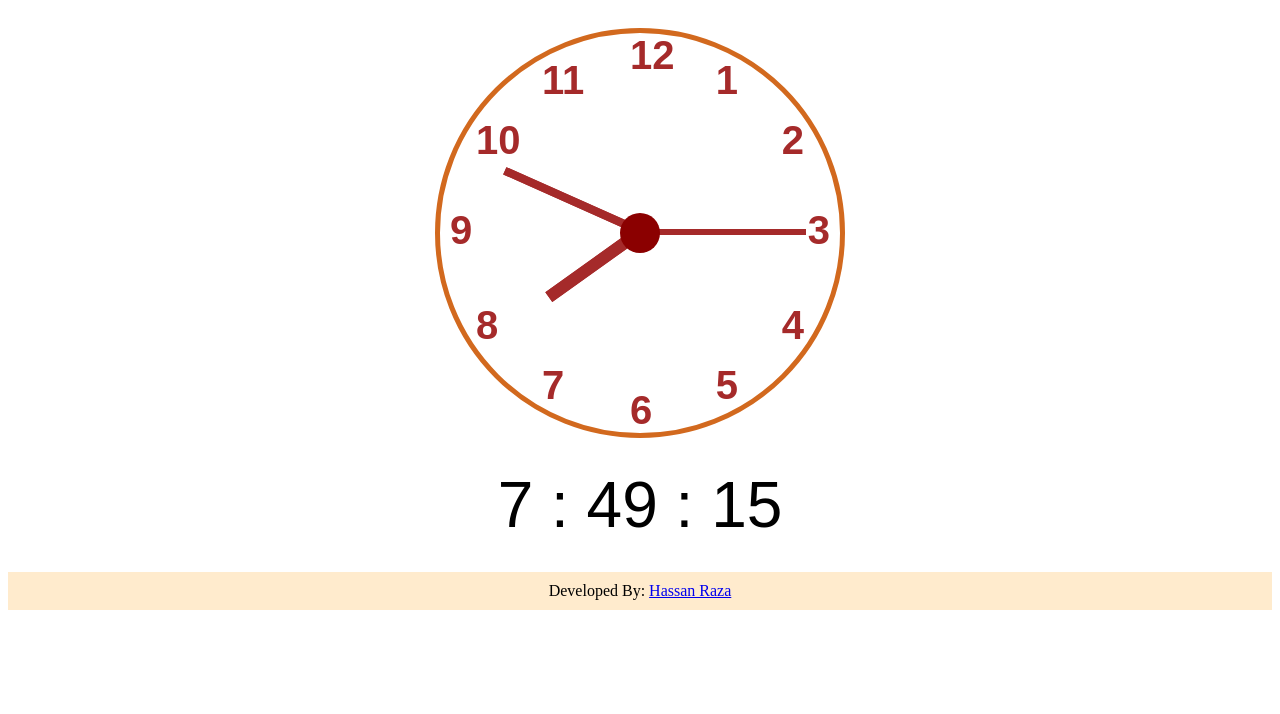
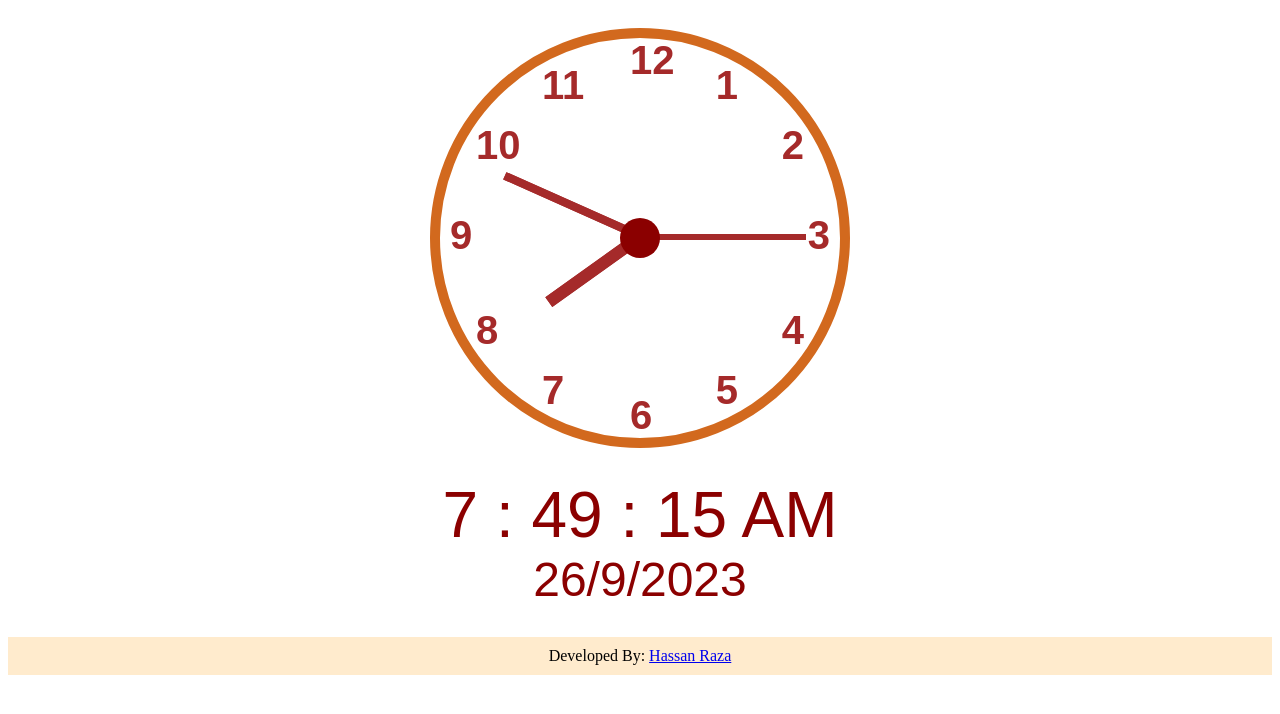
Before and after one commit to hassanrazadev/analog-clock-with-js, a plain HTML site: page index.html in a window 1280 px wide. Drawn offline with Linux system fonts and the light colour scheme.

Commit message:
Add support for date and 12 hours digital clock

```diff
--- a/css/main.css
+++ b/css/main.css
@@ -8,6 +8,7 @@
     margin: 0;
     padding-right: 20px;
     padding-left: 20px;
+    color: darkred;
 }
 
 .clock-wrapper {
@@ -21,7 +22,7 @@
     display: inline-block;
     width: 400px;
     height: 400px;
-    border: 5px solid chocolate;
+    border: 10px solid chocolate;
     border-radius: 50%;
 }
 
@@ -146,6 +147,11 @@
     padding: 30px;
     font-size: 4rem;
     font-family: "Algerian", sans-serif;
+    flex-direction: column;
+    align-items: center;
+}
+.digital-clock-wrapper  .date {
+    font-size: 3rem;
 }
 
 footer {
--- a/index.html
+++ b/index.html
@@ -38,7 +38,9 @@
             <span class="hours"></span> :
             <span class="minutes"></span> :
             <span class="seconds"></span>
+            <span class="am-pm"></span>
         </div>
+        <div class="date"></div>
     </div>
 </div>
 <footer>
--- a/js/main.js
+++ b/js/main.js
@@ -44,7 +44,13 @@ function setAnalogClockHands() {
     document.querySelector('.seconds-hand')
         .style.transform = `rotate(${secondsDegreeAngle}deg)`;
 
+    hours = hours % 12;
+    hours = hours ? hours : 12
     document.querySelector('.digital-clock-wrapper .hours').textContent = hours;
     document.querySelector('.digital-clock-wrapper .minutes').textContent = minutes;
-    document.querySelector('.digital-clock-wrapper .seconds').textContent = seconds;
+    document.querySelector('.digital-clock-wrapper .seconds').textContent = seconds < 10 ? 0 +''+ seconds : seconds;
+    document.querySelector('.digital-clock-wrapper .am-pm').textContent = hours > 12 ? 'PM' : 'AM';
+
+    document.querySelector('.digital-clock-wrapper .date')
+        .textContent = `${date.getDate() + '/' + (date.getMonth() + 1) + '/' + date.getFullYear()}`
 }
```
Also changed, not shown: 1 other file.
